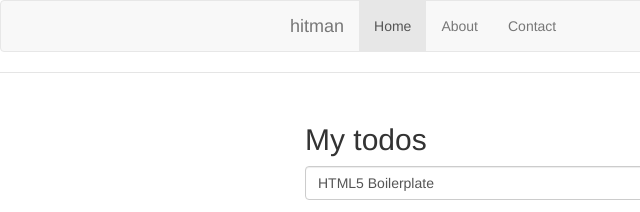
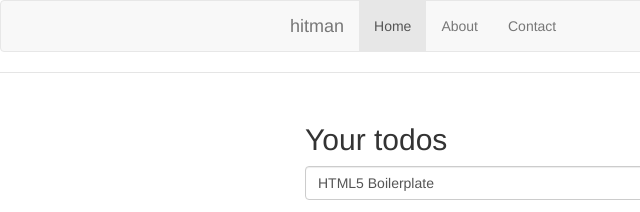
Before and after one commit to Hitman666/yeomanCICD, a website: page app/index.html in a window 1280 px wide. Shown: the top 212 px of the page, 0-640 px from the left. Drawn offline with nearby package versions, Linux system fonts and the light colour scheme; some packages are replaced by stand-ins of ours; files that its build step writes are made by us from their sources.

Commit message:
text change

```diff
--- a/app/views/main.html
+++ b/app/views/main.html
@@ -1,5 +1,5 @@
 <div class="container">
-	<h2>My todos</h2>
+	<h2>Your todos</h2>
   <p class="form-group" ng-repeat="todo in todos">
     <input type="text" ng-model="todo" class="form-control">
   </p>
```
